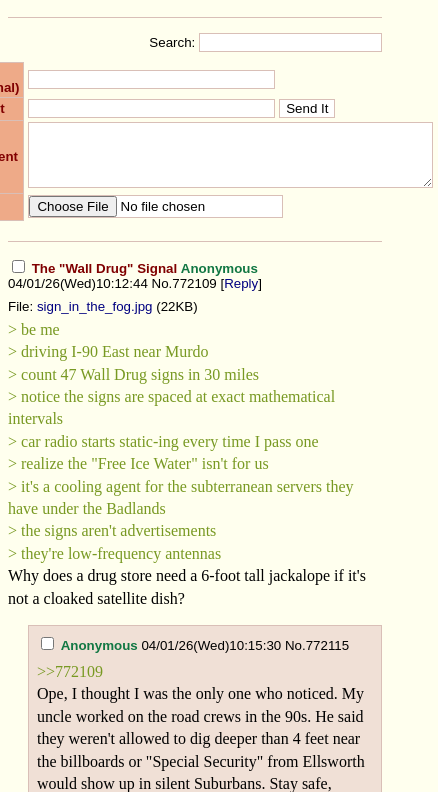
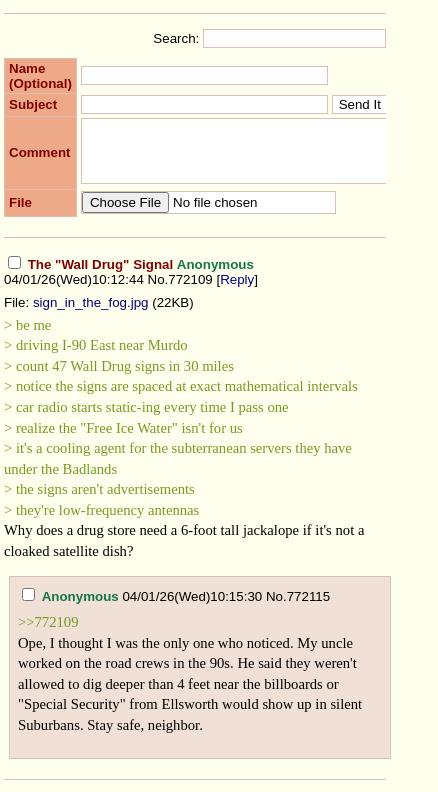
Before and after one commit to evanbh256/truth-dakota, a plain HTML site: page index.html in a window 390 px wide. Shown: the part 80-872 px from the top of the page, 438 px wide, since content can reach past the window. Drawn offline with Linux system fonts and the light colour scheme.

Commit message:
Make UI responsive for mobile constraints

```diff
--- a/index.html
+++ b/index.html
@@ -1,6 +1,7 @@
 <!DOCTYPE html>
 <html>
 <head>
+    <meta name="viewport" content="width=device-width, initial-scale=1.0">
     <title>Truth Dakota</title>
     <style>
         body {
@@ -117,6 +118,15 @@
         .search-container {
             text-align: right;
             margin-bottom: 10px;
+        }
+        @media only screen and (max-width: 600px) {
+            body { padding: 4px; }
+            .post-form-container { width: 100%; max-width: 100%; overflow-x: auto; justify-content: flex-start; }
+            table.post-form { width: 100%; max-width: 100%; }
+            input, textarea { max-width: 100%; box-sizing: border-box; }
+            .post-text { overflow-wrap: break-word; word-wrap: break-word; font-size: 11pt; }
+            .reply { margin-left: 5px; width: 100%; box-sizing: border-box; }
+            .thread-header { overflow-wrap: break-word; word-wrap: break-word; }
         }
     </style>
 </head>
```
